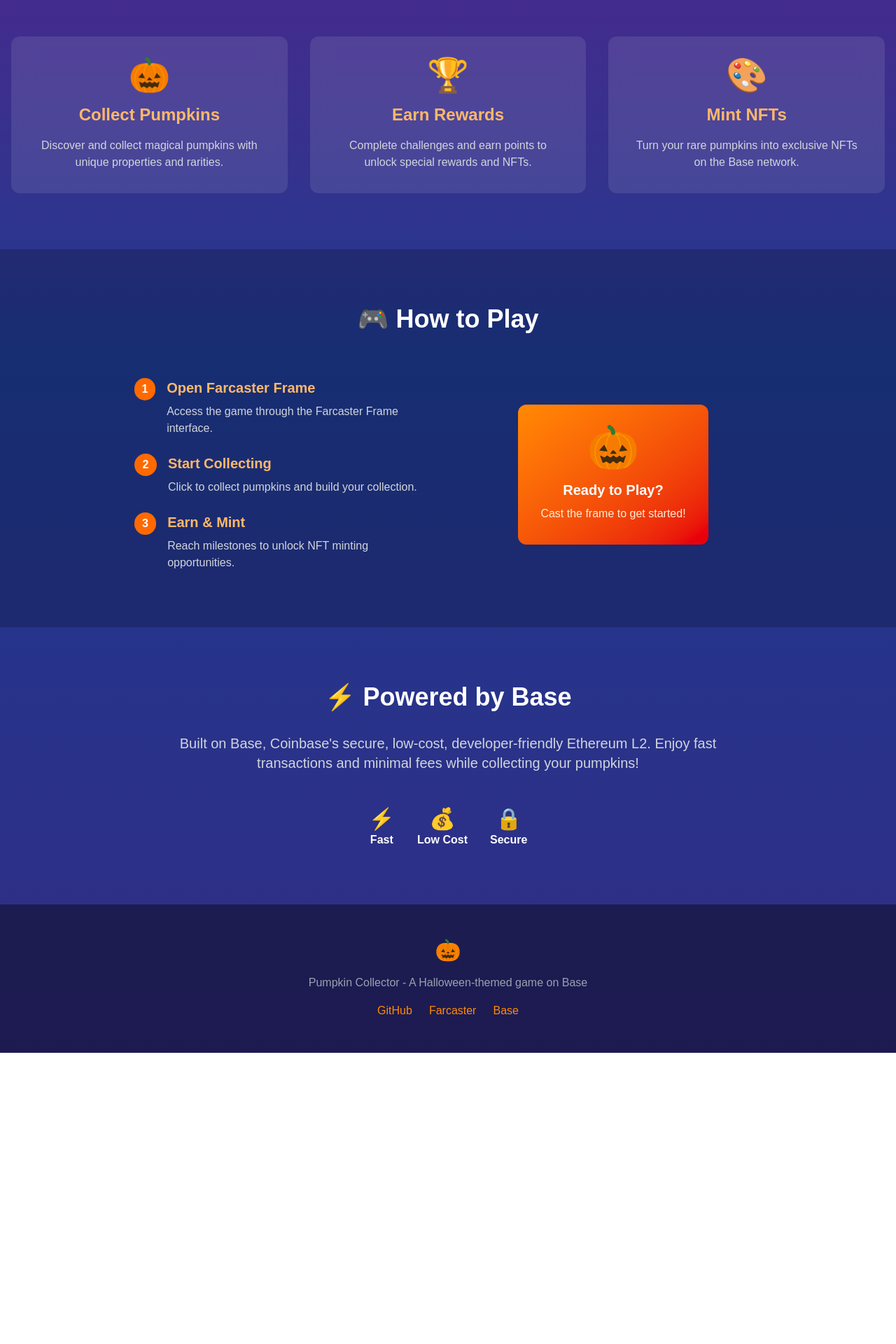
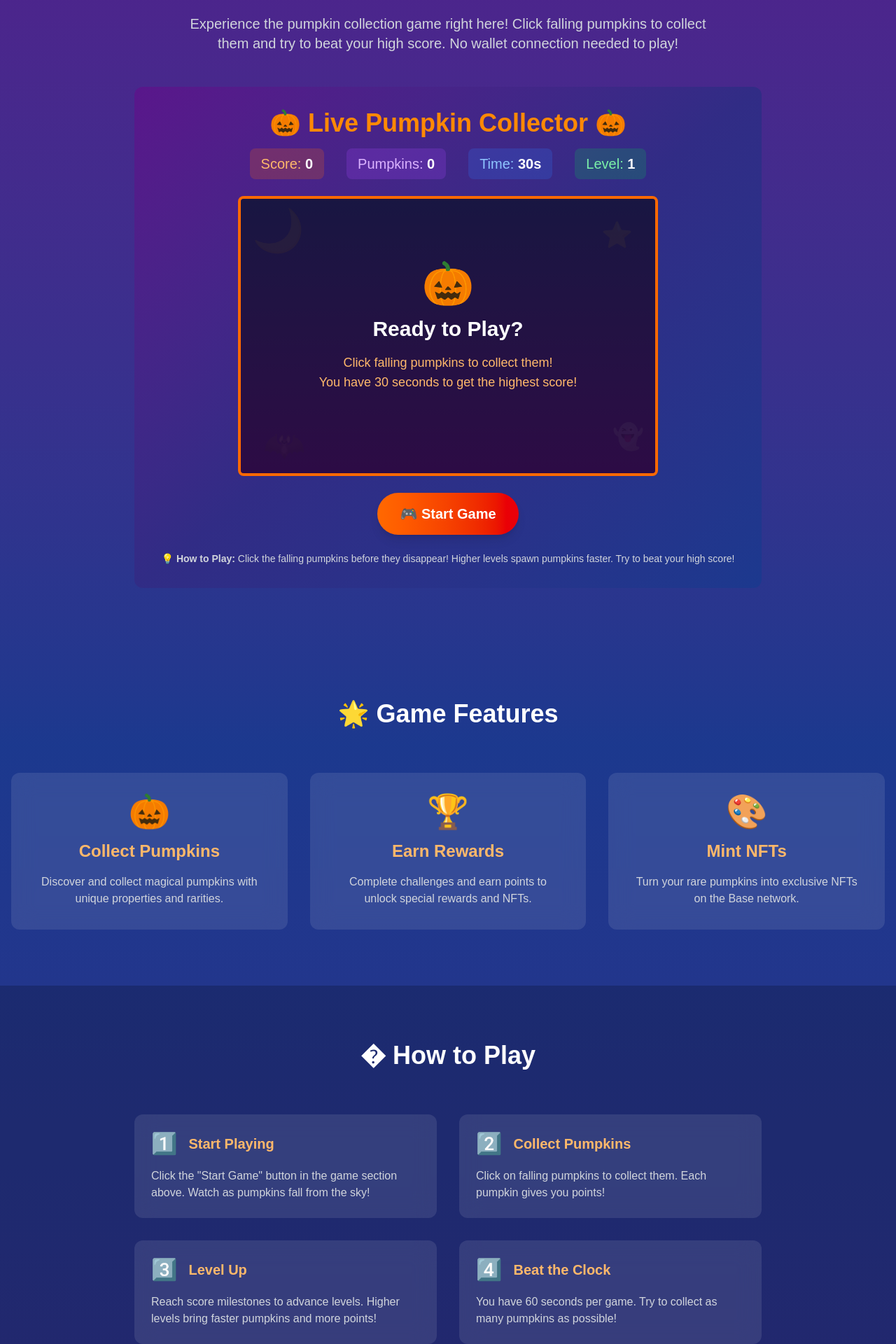
Before and after one commit to CuongDuong2710/pumpkin_collector, a Next.js app: page / in a window 1280 px wide. Shown: the part 480-2400 px from the top of the page at 70% size. Before the commit the page ends 1984 px from the top, so only its background shows below. Built offline with nearby package versions, Linux system fonts and the light colour scheme.

Commit message:
add real gameplay Pumpkin

```diff
--- a/src/app/page.tsx
+++ b/src/app/page.tsx
@@ -1,4 +1,5 @@
 import Image from "next/image";
+import PumpkinGame from "@/components/PumpkinGame";
 
 export default function Home() {
   return (
@@ -15,18 +16,38 @@
             earn rewards, and mint exclusive Halloween NFTs.
           </p>
           <div className="flex justify-center space-x-4">
-            <button className="bg-white text-orange-600 px-8 py-3 rounded-full font-bold text-lg hover:bg-orange-50 transition-colors shadow-lg">
-              🎮 Play Frame
-            </button>
-            <button className="bg-transparent border-2 border-white text-white px-8 py-3 rounded-full font-bold text-lg hover:bg-white hover:text-orange-600 transition-colors">
+            <a
+              href="#game"
+              className="bg-white text-orange-600 px-8 py-3 rounded-full font-bold text-lg hover:bg-orange-50 transition-colors shadow-lg"
+            >
+              🎮 Play Now
+            </a>
+            <a
+              href="#features"
+              className="bg-transparent border-2 border-white text-white px-8 py-3 rounded-full font-bold text-lg hover:bg-white hover:text-orange-600 transition-colors"
+            >
               📖 Learn More
-            </button>
+            </a>
           </div>
         </div>
       </header>
 
+      {/* Interactive Game Section */}
+      <section id="game" className="py-20 px-4">
+        <div className="container mx-auto">
+          <h2 className="text-4xl font-bold text-center text-white mb-8">
+            🎮 Play the Game Live!
+          </h2>
+          <p className="text-xl text-gray-300 text-center mb-12 max-w-3xl mx-auto">
+            Experience the pumpkin collection game right here! Click falling pumpkins to collect them
+            and try to beat your high score. No wallet connection needed to play!
+          </p>
+          <PumpkinGame />
+        </div>
+      </section>
+
       {/* Features Section */}
-      <section className="py-20 px-4">
+      <section id="features" className="py-20 px-4">
         <div className="container mx-auto">
           <h2 className="text-4xl font-bold text-center text-white mb-16">
             🌟 Game Features
@@ -61,39 +82,45 @@
       <section className="py-20 px-4 bg-black/20">
         <div className="container mx-auto">
           <h2 className="text-4xl font-bold text-center text-white mb-16">
-            🎮 How to Play
+            � How to Play
           </h2>
           <div className="max-w-4xl mx-auto">
-            <div className="grid md:grid-cols-2 gap-12 items-center">
-              <div className="space-y-6">
-                <div className="flex items-start space-x-4">
-                  <div className="bg-orange-500 text-white rounded-full w-8 h-8 flex items-center justify-center font-bold">1</div>
-                  <div>
-                    <h3 className="text-xl font-bold text-orange-300 mb-2">Open Farcaster Frame</h3>
-                    <p className="text-gray-300">Access the game through the Farcaster Frame interface.</p>
-                  </div>
+            <div className="grid md:grid-cols-2 gap-8">
+              <div className="bg-white/10 backdrop-blur-lg rounded-xl p-6">
+                <div className="flex items-center mb-4">
+                  <span className="text-3xl mr-4">1️⃣</span>
+                  <h3 className="text-xl font-bold text-orange-300">Start Playing</h3>
                 </div>
-                <div className="flex items-start space-x-4">
-                  <div className="bg-orange-500 text-white rounded-full w-8 h-8 flex items-center justify-center font-bold">2</div>
-                  <div>
-                    <h3 className="text-xl font-bold text-orange-300 mb-2">Start Collecting</h3>
-                    <p className="text-gray-300">Click to collect pumpkins and build your collection.</p>
-                  </div>
+                <p className="text-gray-300">
+                  Click the "Start Game" button in the game section above. Watch as pumpkins fall from the sky!
+                </p>
+              </div>
+              <div className="bg-white/10 backdrop-blur-lg rounded-xl p-6">
+                <div className="flex items-center mb-4">
+                  <span className="text-3xl mr-4">2️⃣</span>
+                  <h3 className="text-xl font-bold text-orange-300">Collect Pumpkins</h3>
                 </div>
-                <div className="flex items-start space-x-4">
-                  <div className="bg-orange-500 text-white rounded-full w-8 h-8 flex items-center justify-center font-bold">3</div>
-                  <div>
-                    <h3 className="text-xl font-bold text-orange-300 mb-2">Earn & Mint</h3>
-                    <p className="text-gray-300">Reach milestones to unlock NFT minting opportunities.</p>
-                  </div>
+                <p className="text-gray-300">
+                  Click on falling pumpkins to collect them. Each pumpkin gives you points!
+                </p>
+              </div>
+              <div className="bg-white/10 backdrop-blur-lg rounded-xl p-6">
+                <div className="flex items-center mb-4">
+                  <span className="text-3xl mr-4">3️⃣</span>
+                  <h3 className="text-xl font-bold text-orange-300">Level Up</h3>
                 </div>
+                <p className="text-gray-300">
+                  Reach score milestones to advance levels. Higher levels bring faster pumpkins and more points!
+                </p>
               </div>
-              <div className="text-center">
-                <div className="bg-gradient-to-br from-orange-400 to-red-600 rounded-xl p-8 inline-block">
-                  <div className="text-6xl mb-4">🎃</div>
-                  <div className="text-white font-bold text-xl">Ready to Play?</div>
-                  <div className="text-orange-100 mt-2">Cast the frame to get started!</div>
+              <div className="bg-white/10 backdrop-blur-lg rounded-xl p-6">
+                <div className="flex items-center mb-4">
+                  <span className="text-3xl mr-4">4️⃣</span>
+                  <h3 className="text-xl font-bold text-orange-300">Beat the Clock</h3>
                 </div>
+                <p className="text-gray-300">
+                  You have 60 seconds per game. Try to collect as many pumpkins as possible!
+                </p>
               </div>
             </div>
           </div>
--- /dev/null
+++ b/src/components/PumpkinGame.tsx
@@ -0,0 +1,245 @@
+'use client';
+
+import { useState, useEffect, useCallback } from 'react';
+
+interface PumpkinGameState {
+  score: number;
+  pumpkins: number;
+  timeLeft: number;
+  isPlaying: boolean;
+  level: number;
+}
+
+interface FallingPumpkin {
+  id: number;
+  x: number;
+  y: number;
+  speed: number;
+  size: number;
+  emoji: string;
+}
+
+export default function PumpkinGame() {
+  const [gameState, setGameState] = useState<PumpkinGameState>({
+    score: 0,
+    pumpkins: 0,
+    timeLeft: 30,
+    isPlaying: false,
+    level: 1,
+  });
+
+  const [fallingPumpkins, setFallingPumpkins] = useState<FallingPumpkin[]>([]);
+  const [gameArea, setGameArea] = useState({ width: 600, height: 400 });
+  const [lastSpawn, setLastSpawn] = useState(0);
+
+  const pumpkinEmojis = ['🎃', '🟠', '🧡', '🟤'];
+
+  const spawnPumpkin = useCallback(() => {
+    const now = Date.now();
+    if (now - lastSpawn > 1000 - (gameState.level * 100)) { // Faster spawning at higher levels
+      const newPumpkin: FallingPumpkin = {
+        id: Math.random(),
+        x: Math.random() * (gameArea.width - 60) + 30,
+        y: -50,
+        speed: 2 + Math.random() * 2 + (gameState.level * 0.5),
+        size: 40 + Math.random() * 20,
+        emoji: pumpkinEmojis[Math.floor(Math.random() * pumpkinEmojis.length)],
+      };
+
+      setFallingPumpkins(prev => [...prev, newPumpkin]);
+      setLastSpawn(now);
+    }
+  }, [gameState.level, gameArea.width, lastSpawn, pumpkinEmojis]);
+
+  const updatePumpkins = useCallback(() => {
+    setFallingPumpkins(prev =>
+      prev
+        .map(pumpkin => ({ ...pumpkin, y: pumpkin.y + pumpkin.speed }))
+        .filter(pumpkin => pumpkin.y < gameArea.height + 100)
+    );
+  }, [gameArea.height]);
+
+  const clickPumpkin = (pumpkinId: number) => {
+    setFallingPumpkins(prev => prev.filter(p => p.id !== pumpkinId));
+    setGameState(prev => ({
+      ...prev,
+      score: prev.score + 10,
+      pumpkins: prev.pumpkins + 1,
+      level: Math.floor((prev.pumpkins + 1) / 10) + 1,
+    }));
+  };
+
+  const startGame = () => {
+    setGameState({
+      score: 0,
+      pumpkins: 0,
+      timeLeft: 30,
+      isPlaying: true,
+      level: 1,
+    });
+    setFallingPumpkins([]);
+    setLastSpawn(0);
+  };
+
+  const endGame = () => {
+    setGameState(prev => ({ ...prev, isPlaying: false }));
+    setFallingPumpkins([]);
+  };
+
+  // Game timer
+  useEffect(() => {
+    if (gameState.isPlaying && gameState.timeLeft > 0) {
+      const timer = setTimeout(() => {
+        setGameState(prev => ({ ...prev, timeLeft: prev.timeLeft - 1 }));
+      }, 1000);
+      return () => clearTimeout(timer);
+    } else if (gameState.timeLeft === 0) {
+      endGame();
+    }
+  }, [gameState.isPlaying, gameState.timeLeft]);
+
+  // Game loop
+  useEffect(() => {
+    if (gameState.isPlaying) {
+      const gameLoop = setInterval(() => {
+        spawnPumpkin();
+        updatePumpkins();
+      }, 50);
+      return () => clearInterval(gameLoop);
+    }
+  }, [gameState.isPlaying, spawnPumpkin, updatePumpkins]);
+
+  return (
+    <div className="bg-gradient-to-br from-purple-900 via-indigo-900 to-blue-900 rounded-xl p-8 max-w-4xl mx-auto">
+      {/* Game Header */}
+      <div className="text-center mb-6">
+        <h2 className="text-4xl font-bold text-orange-400 mb-4">
+          🎃 Live Pumpkin Collector 🎃
+        </h2>
+        <div className="flex justify-center space-x-8 text-xl">
+          <div className="bg-orange-500/20 px-4 py-2 rounded-lg">
+            <span className="text-orange-300">Score: </span>
+            <span className="text-white font-bold">{gameState.score}</span>
+          </div>
+          <div className="bg-purple-500/20 px-4 py-2 rounded-lg">
+            <span className="text-purple-300">Pumpkins: </span>
+            <span className="text-white font-bold">{gameState.pumpkins}</span>
+          </div>
+          <div className="bg-blue-500/20 px-4 py-2 rounded-lg">
+            <span className="text-blue-300">Time: </span>
+            <span className="text-white font-bold">{gameState.timeLeft}s</span>
+          </div>
+          <div className="bg-green-500/20 px-4 py-2 rounded-lg">
+            <span className="text-green-300">Level: </span>
+            <span className="text-white font-bold">{gameState.level}</span>
+          </div>
+        </div>
+      </div>
+
+      {/* Game Area */}
+      <div className="relative mx-auto mb-6" style={{ width: gameArea.width, height: gameArea.height }}>
+        <div
+          className="relative bg-gradient-to-b from-indigo-900 to-purple-900 border-4 border-orange-500 rounded-lg overflow-hidden cursor-crosshair"
+          style={{ width: '100%', height: '100%' }}
+        >
+          {/* Background pattern */}
+          <div className="absolute inset-0 opacity-10">
+            <div className="absolute top-4 left-4 text-6xl">🌙</div>
+            <div className="absolute top-8 right-8 text-4xl">⭐</div>
+            <div className="absolute bottom-4 left-8 text-5xl">🦇</div>
+            <div className="absolute bottom-8 right-4 text-4xl">👻</div>
+          </div>
+
+          {/* Falling Pumpkins */}
+          {fallingPumpkins.map(pumpkin => (
+            <button
+              key={pumpkin.id}
+              className="absolute transition-transform hover:scale-110 active:scale-95"
+              style={{
+                left: pumpkin.x,
+                top: pumpkin.y,
+                fontSize: pumpkin.size,
+                lineHeight: 1,
+              }}
+              onClick={() => clickPumpkin(pumpkin.id)}
+            >
+              {pumpkin.emoji}
+            </button>
+          ))}
+
+          {/* Game Status Overlay */}
+          {!gameState.isPlaying && (
+            <div className="absolute inset-0 bg-black/50 flex items-center justify-center">
+              <div className="text-center">
+                {gameState.timeLeft === 0 ? (
+                  <div>
+                    <div className="text-6xl mb-4">🎉</div>
+                    <h3 className="text-3xl font-bold text-white mb-2">Game Over!</h3>
+                    <p className="text-xl text-orange-300 mb-4">
+                      Final Score: {gameState.score} points
+                    </p>
+                    <p className="text-lg text-white mb-6">
+                      You collected {gameState.pumpkins} pumpkins!
+                    </p>
+                  </div>
+                ) : (
+                  <div>
+                    <div className="text-6xl mb-4">🎃</div>
+                    <h3 className="text-3xl font-bold text-white mb-4">Ready to Play?</h3>
+                    <p className="text-lg text-orange-300 mb-6">
+                      Click falling pumpkins to collect them!<br/>
+                      You have 30 seconds to get the highest score!
+                    </p>
+                  </div>
+                )}
+              </div>
+            </div>
+          )}
+        </div>
+      </div>
+
+      {/* Game Controls */}
+      <div className="text-center">
+        {!gameState.isPlaying ? (
+          <button
+            onClick={startGame}
+            className="bg-gradient-to-r from-orange-500 to-red-600 hover:from-orange-600 hover:to-red-700 text-white font-bold py-4 px-8 rounded-full text-xl shadow-lg transform transition-all hover:scale-105 active:scale-95"
+          >
+            {gameState.timeLeft === 0 ? '🔄 Play Again' : '🎮 Start Game'}
+          </button>
+        ) : (
+          <button
+            onClick={endGame}
+            className="bg-gradient-to-r from-gray-500 to-gray-700 hover:from-gray-600 hover:to-gray-800 text-white font-bold py-3 px-6 rounded-full text-lg shadow-lg"
+          >
+            ⏹️ Stop Game
+          </button>
+        )}
+      </div>
+
+      {/* Instructions */}
+      <div className="mt-6 text-center text-gray-300">
+        <p className="text-sm">
+          💡 <strong>How to Play:</strong> Click the falling pumpkins before they disappear!
+          Higher levels spawn pumpkins faster. Try to beat your high score!
+        </p>
+      </div>
+
+      {/* High Score Display */}
+      {gameState.timeLeft === 0 && gameState.score > 0 && (
+        <div className="mt-6 bg-gradient-to-r from-yellow-500/20 to-orange-500/20 border border-yellow-500/30 rounded-lg p-4 text-center">
+          <div className="text-2xl text-yellow-400 mb-2">🏆 Achievement Unlocked!</div>
+          <p className="text-white">
+            {gameState.score >= 500 ? "Pumpkin Master! 🎃👑" :
+             gameState.score >= 200 ? "Pumpkin Hunter! 🎃🏹" :
+             gameState.score >= 100 ? "Pumpkin Collector! 🎃📦" :
+             "Pumpkin Beginner! 🎃🌱"}
+          </p>
+          <p className="text-sm text-gray-300 mt-1">
+            Share your score on Farcaster and challenge your friends!
+          </p>
+        </div>
+      )}
+    </div>
+  );
+}
```
